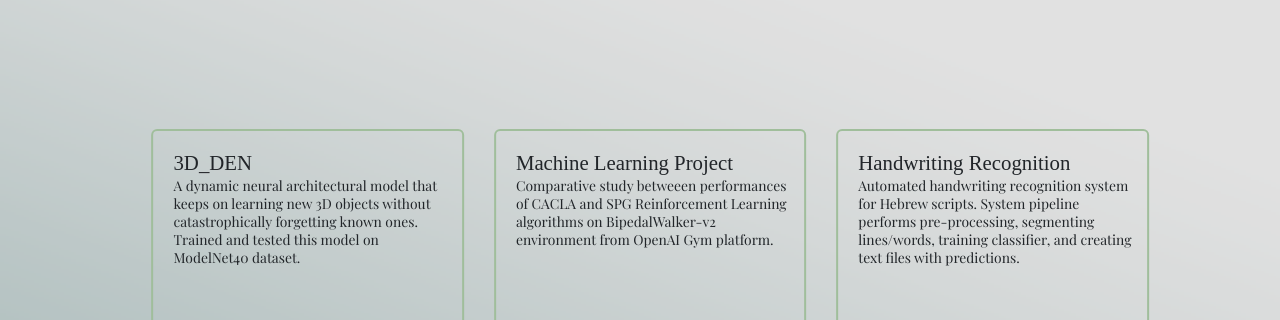
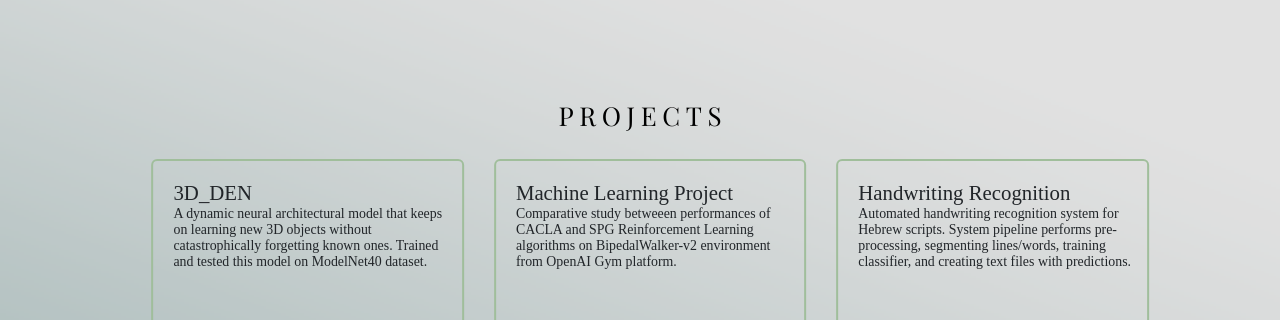
Before and after one commit to sudhakaranjain/sudhakaranjain.github.io, a plain HTML site: page index.html in a window 1280 px wide. Both pictures are taken after a click on the link "PROJECTS". Shown: the top 320 px of the page. Drawn offline with nearby package versions, Linux system fonts and the light colour scheme; a web font is replaced by a local one.

Commit message:
bug fixes

```diff
--- a/assets/css/style.css
+++ b/assets/css/style.css
@@ -318,7 +318,7 @@ p br + br {
 }
 
 #text_abstract {
-	font-family: 'Playfair Display';
+	font-family: "Times New Roman", Times, serif;
 	width: calc(100% + 0.325rem);
 	font-size: 0.8em;
 	/*line-height: 1.2;*/
--- a/index.html
+++ b/index.html
@@ -56,6 +56,7 @@
 
 					<!--====== SLIDER PART START ======-->
 					<section id="slider-section" class="slider_area">
+						<p id="text05">Projects</p>
 					    <div class="container text-center">
 					        <div class="row mx-auto my-auto">
 					            <div id="myCarousel" class="carousel slide w-100" data-ride="carousel">
```
